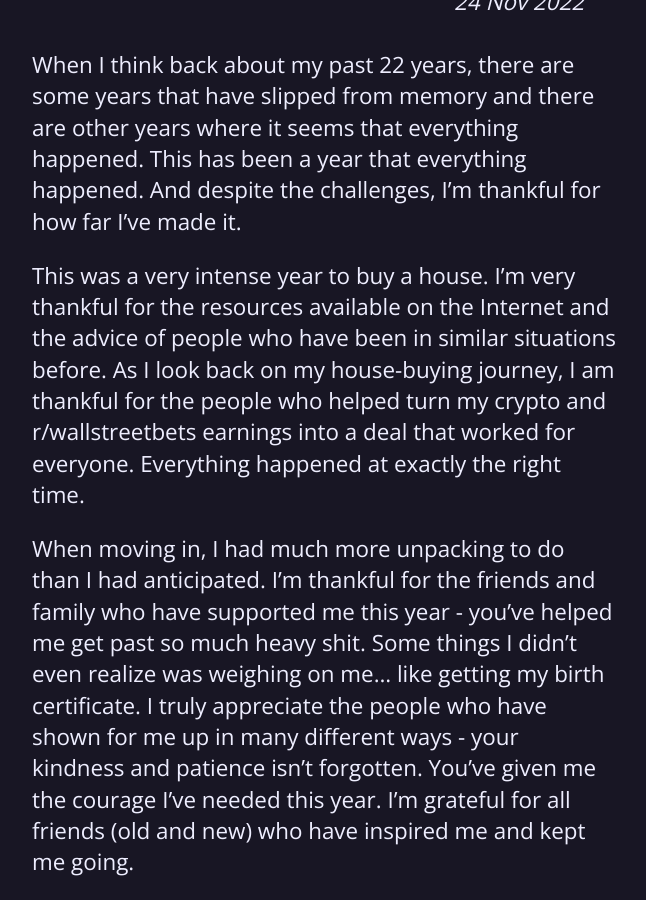
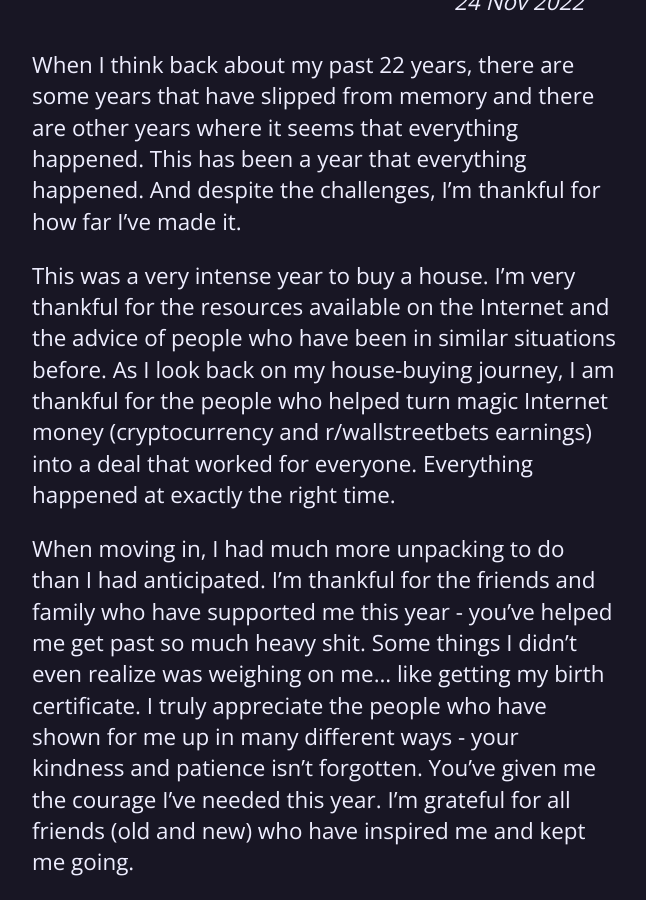
Before and after one commit to kyaradawbin/kyaradawbin.github.io, a Jekyll site: the page built from _posts/2022-11-24-thanksgiving.md, in a window 1280 px wide and 900 px high, scrolled down 899 px. Shown: the whole window, without its empty margins (324-970 px from the left). Built offline with Jekyll 4.4.1, drawn with Linux system fonts in a browser that asks for light colours; nearby versions of some CDN libraries; our own code applies the rules of GitHub Pages for plain Markdown files; some of the changed text lies outside the part shown.

Commit message:
Update 2022-11-24-thanksgiving.md
edits (already)

```diff
--- a/_posts/2022-11-24-thanksgiving.md
+++ b/_posts/2022-11-24-thanksgiving.md
@@ -1,10 +1,10 @@
 When I think back about my past 22 years, there are some years that have slipped from memory and there are other years where it seems that everything happened. This has been a year that everything happened. And despite the challenges, I'm thankful for how far I've made it.
 
-This was a very intense year to buy a house. I'm very thankful for the resources available on the Internet and the advice of people who have been in similar situations before. As I look back on my house-buying journey, I am thankful for the people who helped turn my crypto and r/wallstreetbets earnings into a deal that worked for everyone. Everything happened at exactly the right time.
+This was a very intense year to buy a house. I'm very thankful for the resources available on the Internet and the advice of people who have been in similar situations before. As I look back on my house-buying journey, I am thankful for the people who helped turn magic Internet money (cryptocurrency and r/wallstreetbets earnings) into a deal that worked for everyone. Everything happened at exactly the right time.
 
 When moving in, I had much more unpacking to do than I had anticipated. I'm thankful for the friends and family who have supported me this year - you've helped me get past so much heavy shit. Some things I didn't even realize was weighing on me… like getting my birth certificate. I truly appreciate the people who have shown for me up in many different ways - your kindness and patience isn't forgotten. You've given me the courage I've needed this year. I'm grateful for all friends (old and new) who have inspired me and kept me going.
 
-Being in a 122-year old house, I'm constantly surrounded by the work of those who came before me. I'm inspired by Florence Brooks Whitehouse, whose father built my house, and her contributions to the suffragist movement. Voting this year took on a new meaning, and I'm thankful for the opportunity to use my voice like so many before me.
+Living in a 122-year-old house, I'm constantly surrounded by the work of those who came before me. I'm inspired by Florence Brooks Whitehouse, whose father built my house, and her contributions to the suffragist movement. Voting this year took on a new meaning, and I'm thankful for the opportunity to use my voice.
 
 Finally, I'm thankful for the lessons I've learned while gardening and seeing resilience in nature around me. Despite all else, we still grow. Thank you for making it this far.
 
```
